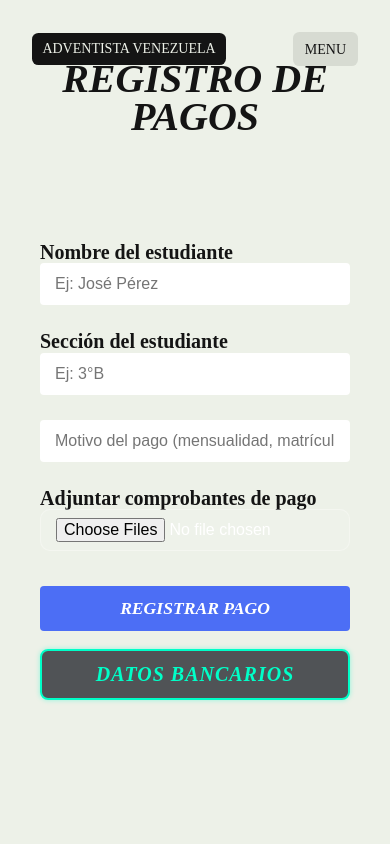
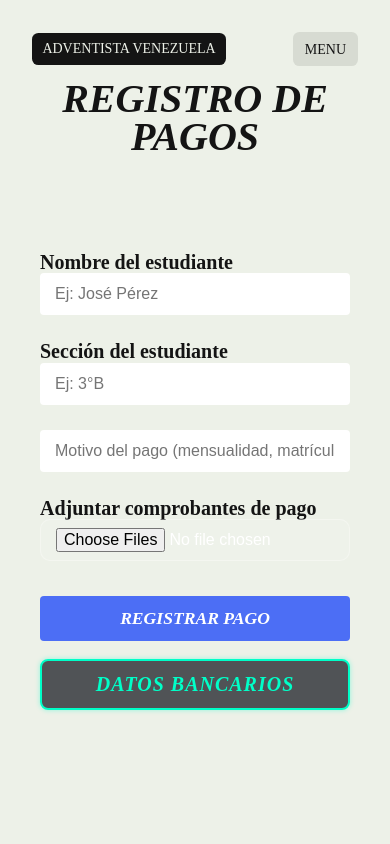
Before and after one commit to ktrfil3/UEPA-VENEZUELA, a website built with Vite: page inscripción.html in a window 390 px wide. Shown: the top 844 px of the page. Built offline with nearby package versions, Linux system fonts and the light colour scheme.

Commit message:
Increase top padding for card headings

```diff
--- a/css/style.css
+++ b/css/style.css
@@ -281,7 +281,7 @@ form {
         position: static;
         text-align: center;
         width: 100%;
-        padding: 60px 0 0;
+        padding: 80px 0 0;
         margin-bottom: 20px;
     }
 
```
